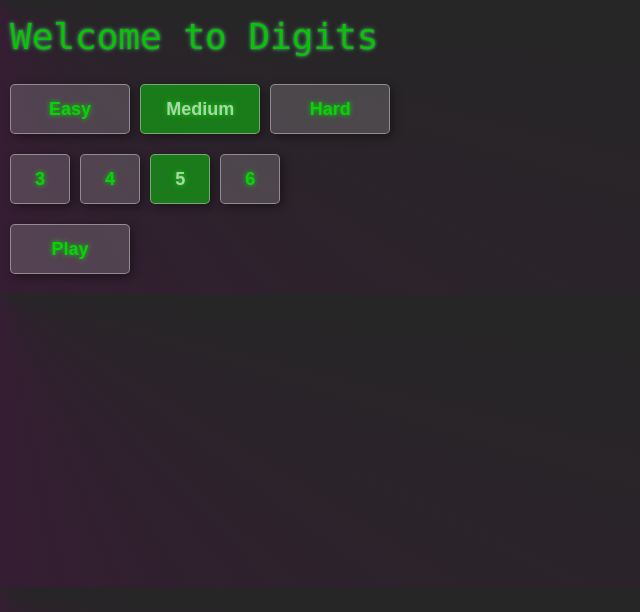
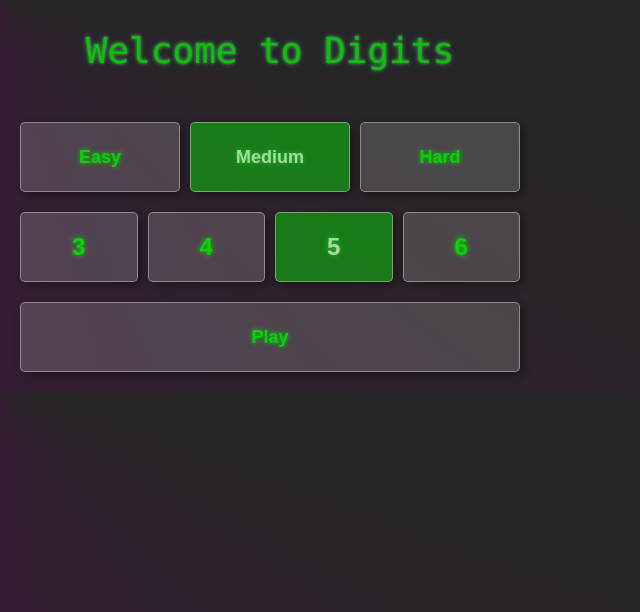
Before and after one commit to dafritzson/digits, a Flask app: page / in a window 1280 px wide. Shown: the top 612 px of the page, without its empty margins (0-640 px from the left). Run offline with Flask 3, Linux system fonts and the light colour scheme; parts of the project's set-up code (start-up, migrations or seed data) failed here and were passed over.

Commit message:
Updated formatting of buttons

```diff
--- a/digits_app/static/style.css
+++ b/digits_app/static/style.css
@@ -11,8 +11,10 @@ body {
 
 h1, h2, h3, h4, h5, h6 {
   font-weight: normal;
-  margin: 0;
+  margin-left: 10px;
   padding: 0;
+  width: 500px;
+  text-align: center;
 }
 
 .container {
@@ -26,12 +28,13 @@ h1, h2, h3, h4, h5, h6 {
   color: #000;
   font-size: 36px;
   font-weight: bold;
-  margin-bottom: 20px;
+  margin-bottom: 10px;
   padding: 20px;
   text-align: center;
 }
 
 .form-group {
+  margin-left: 10px;
   margin-bottom: 20px;
   display: flex;
   flex-direction: row;
@@ -87,7 +95,6 @@ input[type=number]::-webkit-inner-spin-button {
   -webkit-appearance: none;
 }
 
-.form-group input[type="text"],
 .form-group input[type="submit"],
 .form-group button {
   background-color: rgba(255, 255, 255, 0.2);
@@ -110,15 +117,20 @@ input[type=number]::-webkit-inner-spin-button {
   color: #000;
   cursor: pointer;
   margin-right: 10px;
-  height: 50px;
-  width: 12ch;
+  height: 70px;
+  width: 150px;
   opacity: 0.8;
   padding: 0;
 }
 
+.btn.play {
+  height: 70px;
+  width: 500px;
+}
+
 .boolean-button {
   border-radius: 5px;
-  height: 50px;
+  height: 70px;
   color: #000;
   cursor: pointer;
   opacity: 0.8;
@@ -131,11 +143,12 @@ input[type=number]::-webkit-inner-spin-button {
 }
 
 .boolean-button.difficulty {
-  width: 12ch;
+  width: 160px;
 }
 
 .boolean-button.num-digits {
-  width: 6ch;
+  font-size: 24px;
+  width: 117.5px;
 }
 
 .boolean-button:hover,
--- a/digits_app/templates/digits.html
+++ b/digits_app/templates/digits.html
@@ -24,7 +24,7 @@
           {{ form.six_btn }}
         </div>
         <div class="form-group">
-          {{ form.play_btn(class="btn") }}
+          {{ form.play_btn(class="btn play") }}
         </div>
       </form>
       <script>
```
Also changed, not shown: other parts of digits_app/static/style.css (+5 -24 lines).
